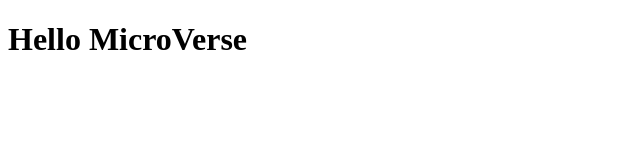
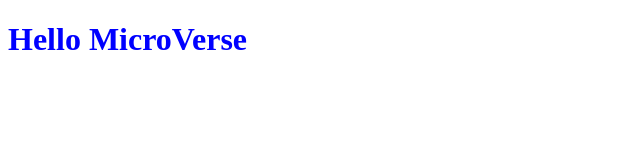
Before and after one commit to Izebiafe/Hello_Microverse, a website: page index.html in a window 1280 px wide. Shown: the whole page, without its empty margins (0-640 px from the left). Drawn offline with Linux system fonts and the light colour scheme.

Commit message:
add styling to header

```diff
--- a/index.html
+++ b/index.html
@@ -1,12 +1,13 @@
 <!DOCTYPE html>
 <html lang="en">
 <head>
+  <link rel="stylesheet" href="style.css">
   <meta charset="UTF-8">
   <meta http-equiv="X-UA-Compatible" content="IE=edge">
   <meta name="viewport" content="width=device-width, initial-scale=1.0">
   <title>Document</title>
 </head>
 <body>
-  <h1>Hello MicroVerse</h1>
+  <h1 class="hello">Hello MicroVerse</h1>
 </body>
 </html>
--- /dev/null
+++ b/style.css
@@ -0,0 +1,3 @@
+.hello {
+  color: blue;
+}
```
